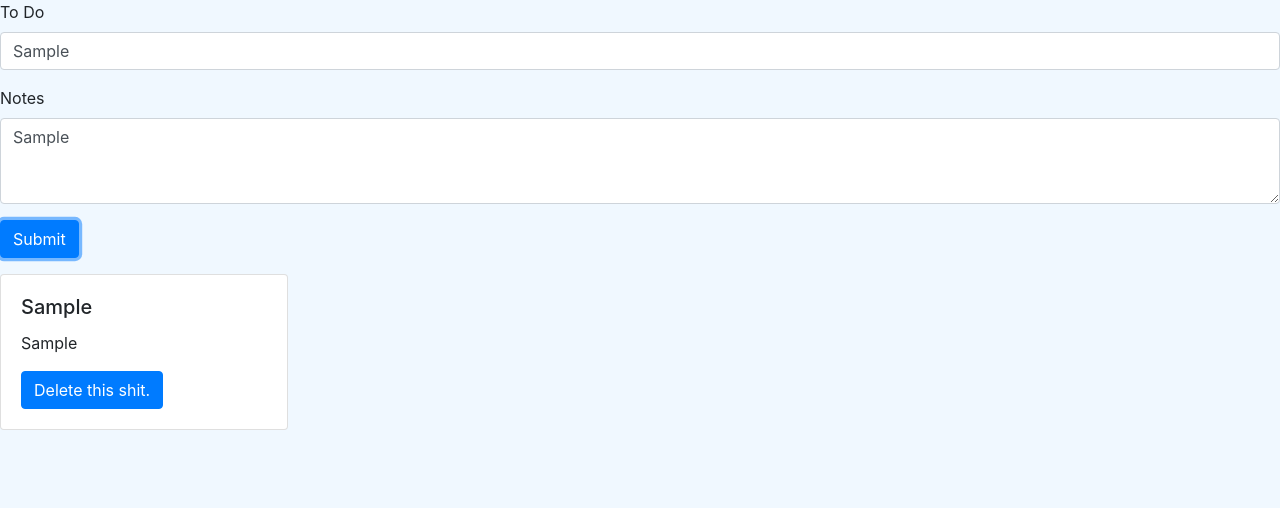
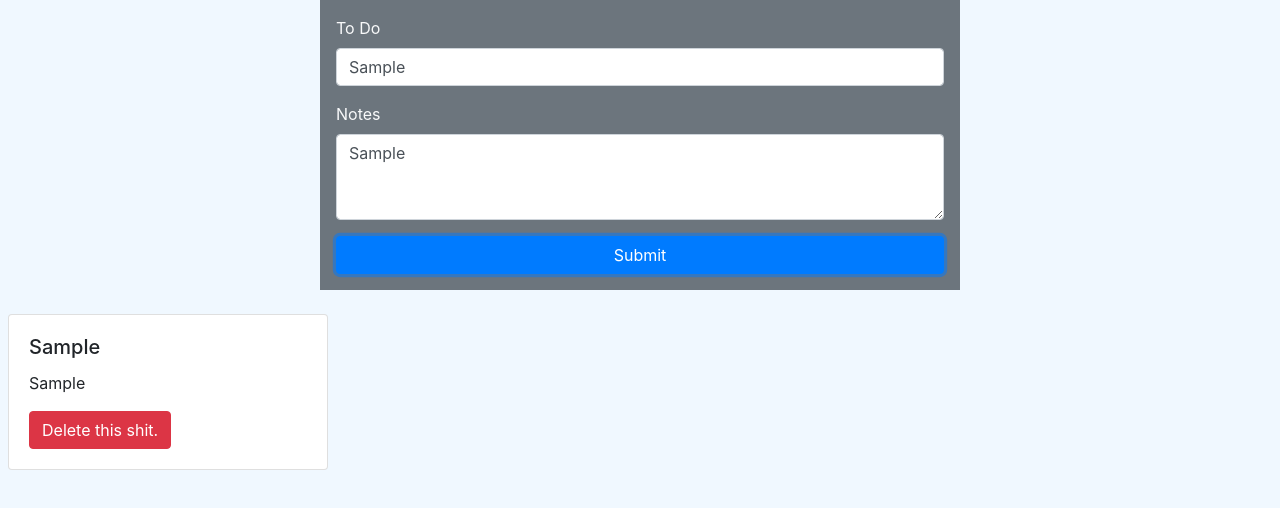
Before and after one commit to westmary48/Event-Listeners, a plain HTML site: page index.html in a window 1280 px wide. Both pictures are taken after typing "Sample", "Sample" into the empty fields and a click on the button "Submit". Drawn offline with nearby package versions, Linux system fonts and the light colour scheme.

Commit message:
bootstrap

```diff
--- a/index.html
+++ b/index.html
@@ -10,8 +10,9 @@
     <link rel="stylesheet" href="main.css">
 </head>
 
-<body>
-    <form>
+<body class = "containter">
+    <div class= "d-flex justify-content-center">
+    <form class= "text-light bg-secondary w-50 p-3">
         <div class="form-group">
             <label for="toDoInput">To Do</label>
             <input type="text" class="form-control" id="toDoInput" placeholder="I have to do...">
@@ -20,10 +21,11 @@
             <label for="notesInput">Notes</label>
             <textarea class="form-control" id="notesInput" rows="3"></textarea>
             </div>
-            <button type="submit" id="submitToDoButton" class="btn btn-primary">Submit</button>
+            <button type="submit" id="submitToDoButton" class="btn btn-primary w-100">Submit</button>
     </form>
+</div>
 
-    <div id = "toDoCards"></div>
+    <div id = "toDoCards" class= "d-flex flex-wrap"></div>
 
     <script src="https://code.jquery.com/jquery-3.3.1.slim.min.js" integrity="sha384-q8i/X+965DzO0rT7abK41JStQIAqVgRVzpbzo5smXKp4YfRvH+8abtTE1Pi6jizo"
         crossorigin="anonymous"></script>
--- a/main.js
+++ b/main.js
@@ -24,11 +24,11 @@ const printToDom = (stringToPrint, whereToPrint) => {
 }
 
 const buildNewToDoCard = (toDo, notes) => {
-    let domString = `<div class="card" style="width: 18rem;">
+    let domString = `<div class="card w-25 m-2">
     <div class ="card-body">
     <h5 class="card-title">${toDo}</h5>
     <p class="card-text">${notes}</p>
-    <button href="#" class="btn btn-primary  deleteButton">Delete this shit.</button>
+    <button href="#" class="btn btn-danger deleteButton">Delete this shit.</button>
   </div>
 </div>`;
 
```
